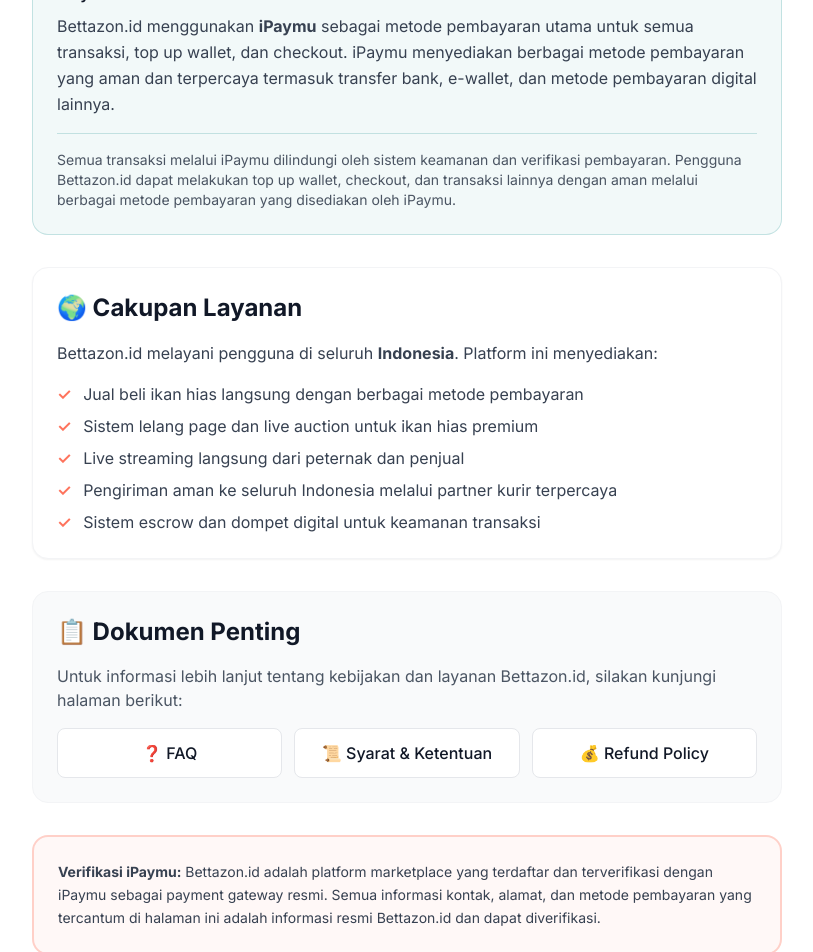
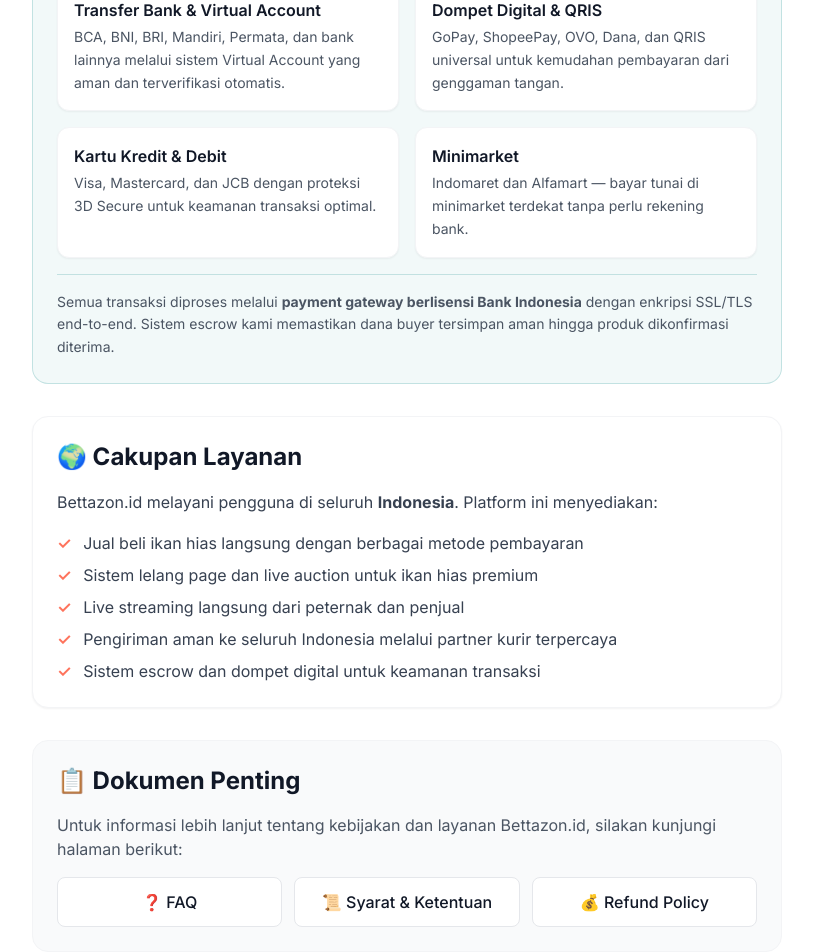
Before and after one commit to bettazonid/bettazon-id, a Next.js app: page /company-info in a window 1280 px wide. Shown: the part 1200-2152 px from the top of the page, without its empty margins (233-1046 px from the left). Built offline with nearby package versions, Linux system fonts and the light colour scheme.

Commit message:
feat: update payment gateway info

```diff
--- a/app/company-info/page.jsx
+++ b/app/company-info/page.jsx
@@ -57,19 +57,36 @@
         <section className="rounded-2xl border border-[#008080]/20 bg-[#008080]/5 p-6">
           <h2 className="text-2xl font-bold text-gray-900 mb-4">💳 Metode Pembayaran Resmi</h2>
           <div className="space-y-4">
-            <div>
-              <p className="font-semibold text-gray-900 mb-2">iPaymu</p>
-              <p className="text-gray-700 leading-relaxed">
-                Bettazon.id menggunakan <strong>iPaymu</strong> sebagai metode pembayaran utama untuk semua transaksi,
-                top up wallet, dan checkout. iPaymu menyediakan berbagai metode pembayaran yang aman dan terpercaya termasuk
-                transfer bank, e-wallet, dan metode pembayaran digital lainnya.
-              </p>
+            <div className="grid grid-cols-1 sm:grid-cols-2 gap-4">
+              <div className="rounded-xl bg-white border border-gray-100 p-4 shadow-sm">
+                <p className="font-semibold text-gray-900 mb-1">Transfer Bank &amp; Virtual Account</p>
+                <p className="text-sm text-gray-600 leading-relaxed">
+                  BCA, BNI, BRI, Mandiri, Permata, dan bank lainnya melalui sistem Virtual Account yang aman dan terverifikasi otomatis.
+                </p>
+              </div>
+              <div className="rounded-xl bg-white border border-gray-100 p-4 shadow-sm">
+                <p className="font-semibold text-gray-900 mb-1">Dompet Digital &amp; QRIS</p>
+                <p className="text-sm text-gray-600 leading-relaxed">
+                  GoPay, ShopeePay, OVO, Dana, dan QRIS universal untuk kemudahan pembayaran dari genggaman tangan.
+                </p>
+              </div>
+              <div className="rounded-xl bg-white border border-gray-100 p-4 shadow-sm">
+                <p className="font-semibold text-gray-900 mb-1">Kartu Kredit &amp; Debit</p>
+                <p className="text-sm text-gray-600 leading-relaxed">
+                  Visa, Mastercard, dan JCB dengan proteksi 3D Secure untuk keamanan transaksi optimal.
+                </p>
+              </div>
+              <div className="rounded-xl bg-white border border-gray-100 p-4 shadow-sm">
+                <p className="font-semibold text-gray-900 mb-1">Minimarket</p>
+                <p className="text-sm text-gray-600 leading-relaxed">
+                  Indomaret dan Alfamart — bayar tunai di minimarket terdekat tanpa perlu rekening bank.
+                </p>
+              </div>
             </div>
             <div className="border-t border-[#008080]/20 pt-4">
-              <p className="text-sm text-gray-600">
-                Semua transaksi melalui iPaymu dilindungi oleh sistem keamanan dan verifikasi pembayaran.
-                Pengguna Bettazon.id dapat melakukan top up wallet, checkout, dan transaksi lainnya dengan aman melalui
-                berbagai metode pembayaran yang disediakan oleh iPaymu.
+              <p className="text-sm text-gray-600 leading-relaxed">
+                Semua transaksi diproses melalui <strong>payment gateway berlisensi Bank Indonesia</strong> dengan enkripsi SSL/TLS end-to-end.
+                Sistem escrow kami memastikan dana buyer tersimpan aman hingga produk dikonfirmasi diterima.
               </p>
             </div>
           </div>
@@ -136,9 +153,9 @@
         {/* Verification Banner */}
         <section className="rounded-2xl border-2 border-[#FE735C]/30 bg-[#FE735C]/5 p-6">
           <p className="text-sm text-gray-700 leading-relaxed">
-            <strong>Verifikasi iPaymu:</strong> Bettazon.id adalah platform marketplace yang terdaftar dan terverifikasi
-            dengan iPaymu sebagai payment gateway resmi. Semua informasi kontak, alamat, dan metode pembayaran yang tercantum
-            di halaman ini adalah informasi resmi Bettazon.id dan dapat diverifikasi.
+            <strong>🔒 Keamanan Transaksi:</strong> Bettazon.id bekerja sama dengan payment gateway berlisensi resmi
+            Bank Indonesia. Seluruh data pembayaran dienkripsi dan tidak pernah disimpan di server kami.
+            Sistem escrow kami menjamin keamanan dana hingga transaksi selesai dan dikonfirmasi kedua belah pihak.
           </p>
         </section>
       </div>
--- a/app/faq/page.jsx
+++ b/app/faq/page.jsx
@@ -15,7 +15,7 @@
   {
     question: 'Metode pembayaran apa yang didukung?',
     answer:
-      'Bettazon.id menggunakan iPaymu sebagai metode pembayaran utama untuk semua transaksi, top up wallet, dan checkout. iPaymu menyediakan berbagai metode pembayaran yang aman dan terpercaya.',
+      'Bettazon.id menggunakan payment gateway berlisensi Bank Indonesia untuk semua transaksi, top up wallet, dan checkout. Tersedia transfer bank / virtual account (BCA, BNI, BRI, dll.), dompet digital (GoPay, ShopeePay, QRIS), kartu kredit/debit, dan minimarket (Indomaret, Alfamart).',
   },
   {
     question: 'Apakah transaksi aman?',
@@ -65,7 +65,7 @@
           <h2 className="text-lg font-bold text-gray-900 mb-2">Kontak & Informasi Perusahaan</h2>
           <div className="space-y-2 text-gray-700">
             <p>📧 Support umum: <a href="mailto:official@bettazon.id" className="text-[#008080] font-medium hover:underline">official@bettazon.id</a></p>
-            <p>🔒 Privasi & data pribadi: <a href="mailto:official@bettazon.id" className="text-[#008080] font-medium hover:underline">official@bettazon.id</a></p>
+            <p>🔒 Privasi & data pribadi: <a href="mailto:privacy@bettazon.id" className="text-[#008080] font-medium hover:underline">official@bettazon.id</a></p>
             <p>🌐 Website: <span className="font-medium">https://bettazon.id</span></p>
             <p>📍 Alamat: <a href="/company-info" className="text-[#008080] font-medium hover:underline">Lihat informasi perusahaan lengkap</a></p>
             <p>📍 Wilayah layanan: Indonesia</p>
--- a/app/page.jsx
+++ b/app/page.jsx
@@ -501,7 +501,7 @@
     {
       title: 'Pembayaran Aman',
       description:
-        'Bettazon.id menggunakan iPaymu sebagai metode pembayaran utama untuk top up wallet dan transaksi. Sistem escrow melindungi setiap transaksi pembeli dan penjual.',
+        'Bettazon.id menggunakan payment gateway berlisensi Bank Indonesia untuk semua transaksi, top up wallet, dan checkout. Tersedia berbagai metode pembayaran yang aman, terverifikasi, dan terpercaya. Sistem escrow melindungi setiap transaksi pembeli dan penjual.',
       ctaLabel: 'Lihat FAQ',
       ctaHref: '/faq',
     },
--- a/app/privacy/page.jsx
+++ b/app/privacy/page.jsx
@@ -49,7 +49,7 @@
             <li>Riwayat pembelian, penjualan, dan penawaran lelang</li>
             <li>Riwayat transaksi dompet digital (saldo, top-up, penarikan)</li>
             <li>
-              Data pembayaran diproses oleh gateway pembayaran pihak ketiga (Midtrans/iPaymu) —
+              Data pembayaran diproses oleh payment gateway berlisensi resmi —
               kami <strong>tidak menyimpan</strong> data kartu kredit/debit secara langsung
             </li>
           </ul>
@@ -123,7 +123,7 @@
               desc: 'Nama dan foto profil Anda dapat dilihat pengguna lain dalam konteks transaksi, chat, atau sesi live streaming.',
             },
             {
-              title: 'Layanan Pembayaran (Midtrans & iPaymu)',
+              title: 'Layanan Pembayaran',
               desc: 'Informasi transaksi diteruskan ke gateway pembayaran untuk memproses pembayaran secara aman.',
             },
             {
--- a/components/Footer.jsx
+++ b/components/Footer.jsx
@@ -139,7 +139,7 @@
                 </a>
               </li>
               <li className="text-gray-500 pt-1">
-                Pembayaran diproses melalui iPaymu. Layanan tersedia untuk seluruh Indonesia.
+                Pembayaran diproses melalui payment gateway berlisensi Bank Indonesia. Layanan tersedia untuk seluruh Indonesia.
               </li>
               <li className="text-gray-500 pt-2 text-xs border-t border-gray-700 mt-3 leading-relaxed">
                 <strong>Bettazon.id</strong><br />
```
Also changed, not shown: 1 other file (tests, documents, lock files or other folders).
